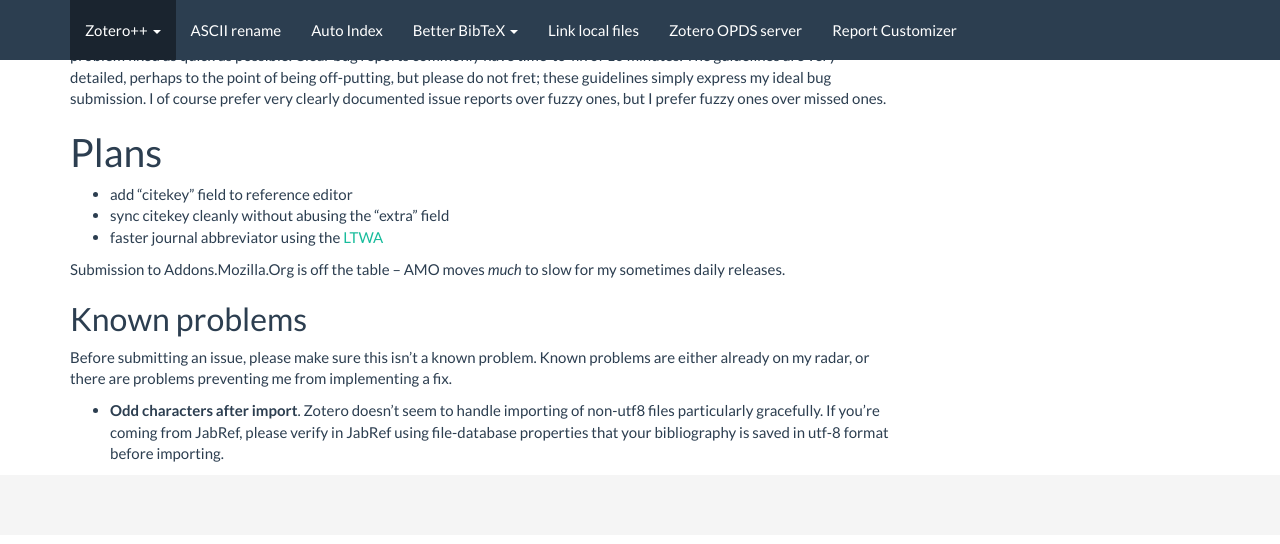
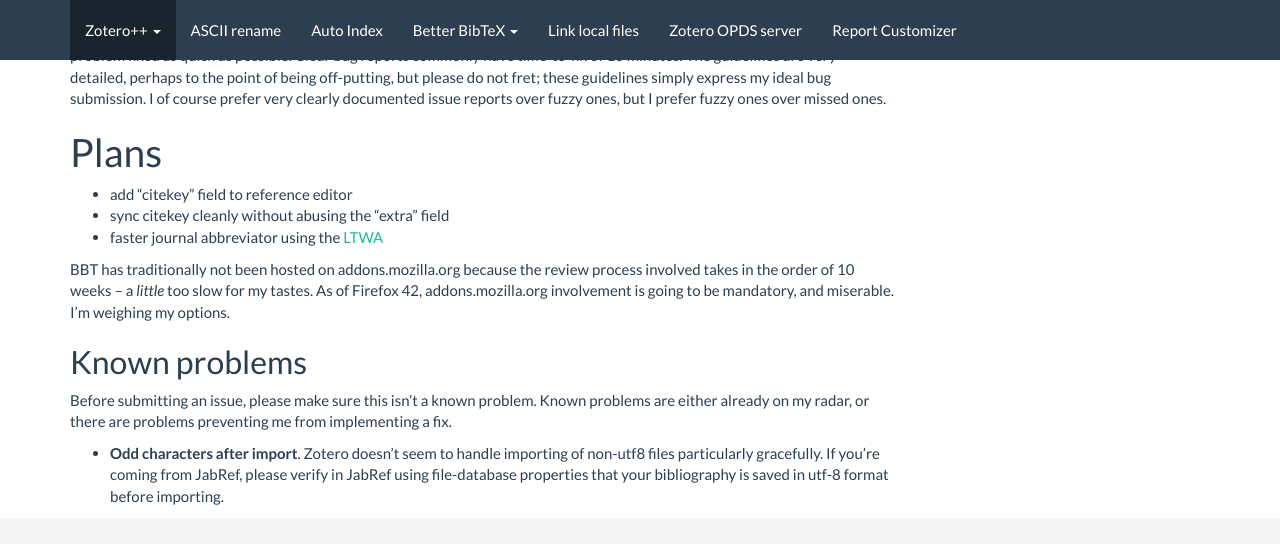
Before and after one commit to edwinksl/ZotPlus.github.io, a Jekyll site: the page built from better-bibtex/index.md, in a window 1280 px wide and 900 px high, scrolled down 857 px. Shown: the top 544 px of the window. Built offline with Jekyll 4.4.1, drawn with Linux system fonts in a browser that asks for light colours; nearby versions of some CDN libraries.

Commit message:
ascii-rename 0.0.40 / auto-index 0.0.36 / better-bibtex 1.2.26 / debug-bridge 0.1.0 / link-local-files 0.0.9 / opds 0.0.10 / report-customizer 0.2.17

```diff
--- a/better-bibtex/index.md
+++ b/better-bibtex/index.md
@@ -54,7 +54,9 @@
 * sync citekey cleanly without abusing the "extra" field
 * faster journal abbreviator using the [LTWA](http://www.issn.org/services/online-services/access-to-the-ltwa/)
 
-Submission to Addons.Mozilla.Org is off the table -- AMO moves *much* to slow for my sometimes daily releases.
+BBT has traditionally not been hosted on addons.mozilla.org because the review process involved takes in the order of 10
+weeks -- a *little* too slow for my tastes. As of Firefox 42, addons.mozilla.org involvement is going to be mandatory,
+and miserable. I'm weighing my options.
 
 ## Known problems
 
```
